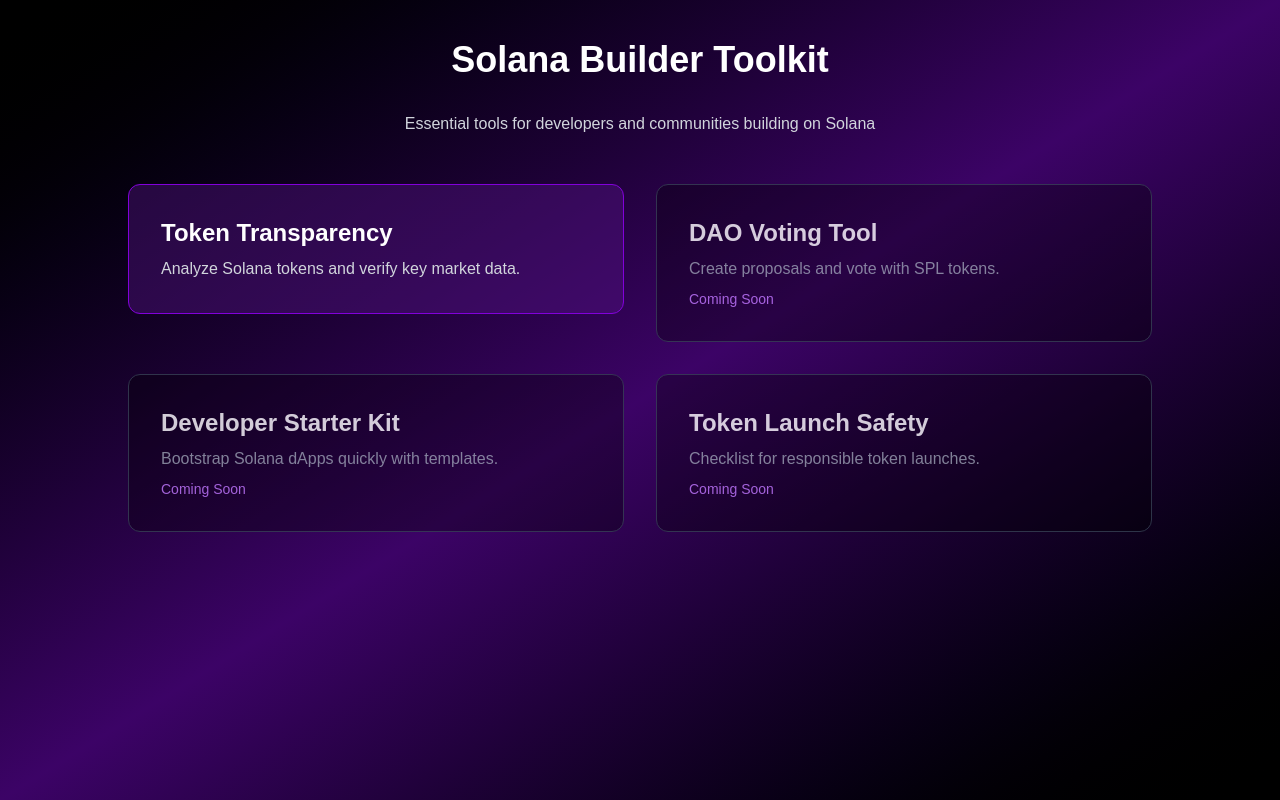
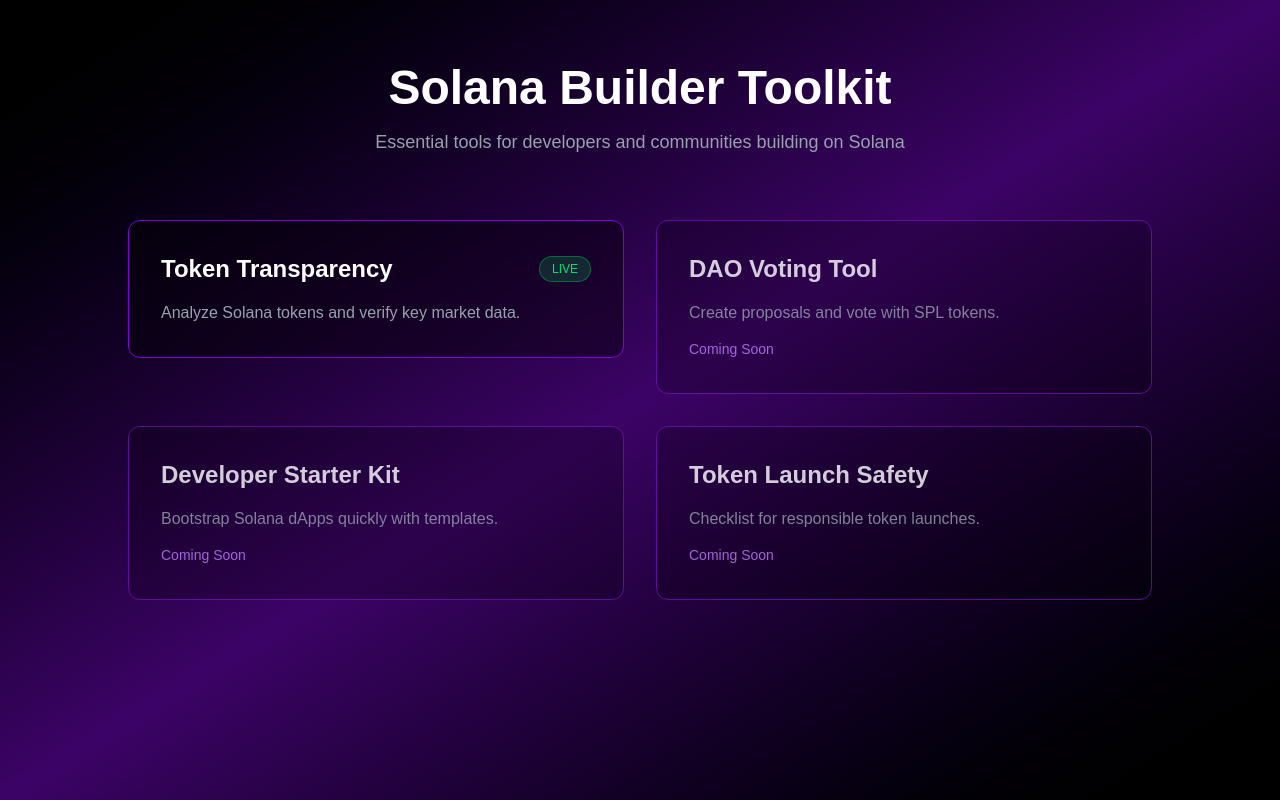
Before and after one commit to calebadekunle/solana-builder-toolkit, a Next.js app: page /dashboard in a window 1280 px wide. Built offline with nearby package versions, Linux system fonts and the light colour scheme.

Commit message:
Improved dashboard UI and added LIVE badge

```diff
--- a/app/dashboard/page.tsx
+++ b/app/dashboard/page.tsx
@@ -1,71 +1,107 @@
+"use client";
+
+import Link from "next/link";
+
 export default function Dashboard() {
   return (
-    <div className="min-h-screen bg-gradient-to-br from-black via-purple-950 to-black text-white p-10">
+    <div className="min-h-screen bg-gradient-to-br from-black via-purple-950 to-black text-white px-6 py-16">
 
-      <h1 className="text-4xl font-bold mb-8 text-center">
+      {/* HEADER */}
+
+      <div className="text-center max-w-3xl mx-auto mb-16">
+
+        <h1 className="text-4xl md:text-5xl font-bold mb-4">
           Solana Builder Toolkit
         </h1>
 
-      <p className="text-center text-gray-300 mb-12">
+        <p className="text-gray-400 text-lg">
           Essential tools for developers and communities building on Solana
         </p>
 
+      </div>
+
+      {/* TOOL GRID */}
+
       <div className="grid grid-cols-1 md:grid-cols-2 gap-8 max-w-5xl mx-auto">
 
-        <a href="/token-checker">
-          <div className="bg-purple-900/40 border border-purple-700 rounded-xl p-8 hover:bg-purple-800 transition cursor-pointer">
+        {/* TOKEN TRANSPARENCY */}
 
-            <h2 className="text-2xl font-semibold mb-2">
+        <Link href="/token-checker">
+
+          <div className="group cursor-pointer rounded-xl border border-purple-700 bg-black/40 backdrop-blur-md p-8 hover:border-purple-400 hover:shadow-lg hover:shadow-purple-900/40 transition">
+
+            <div className="flex items-center justify-between mb-4">
+
+              <h2 className="text-2xl font-semibold">
                 Token Transparency
               </h2>
 
-            <p className="text-gray-300">
+              <span className="text-xs px-3 py-1 rounded-full bg-green-500/20 text-green-400 border border-green-500/40">
+                LIVE
+              </span>
+
+            </div>
+
+            <p className="text-gray-400">
               Analyze Solana tokens and verify key market data.
             </p>
 
           </div>
-        </a>
 
-        <div className="bg-black/40 border border-gray-700 rounded-xl p-8 opacity-80">
-          <h2 className="text-2xl font-semibold mb-2">
+        </Link>
+
+        {/* DAO TOOL */}
+
+        <div className="rounded-xl border border-purple-800 bg-black/30 p-8 opacity-80">
+
+          <h2 className="text-2xl font-semibold mb-4">
             DAO Voting Tool
           </h2>
 
-          <p className="text-gray-400">
+          <p className="text-gray-400 mb-3">
             Create proposals and vote with SPL tokens.
           </p>
 
-          <p className="text-sm mt-2 text-purple-400">
+          <span className="text-sm text-purple-400">
             Coming Soon
-          </p>
+          </span>
+
         </div>
 
-        <div className="bg-black/40 border border-gray-700 rounded-xl p-8 opacity-80">
-          <h2 className="text-2xl font-semibold mb-2">
+        {/* DEV STARTER */}
+
+        <div className="rounded-xl border border-purple-800 bg-black/30 p-8 opacity-80">
+
+          <h2 className="text-2xl font-semibold mb-4">
             Developer Starter Kit
           </h2>
 
-          <p className="text-gray-400">
+          <p className="text-gray-400 mb-3">
             Bootstrap Solana dApps quickly with templates.
           </p>
 
-          <p className="text-sm mt-2 text-purple-400">
+          <span className="text-sm text-purple-400">
             Coming Soon
-          </p>
+          </span>
+
         </div>
 
-        <div className="bg-black/40 border border-gray-700 rounded-xl p-8 opacity-80">
-          <h2 className="text-2xl font-semibold mb-2">
+        {/* TOKEN SAFETY */}
+
+        <div className="rounded-xl border border-purple-800 bg-black/30 p-8 opacity-80">
+
+          <h2 className="text-2xl font-semibold mb-4">
             Token Launch Safety
           </h2>
 
-          <p className="text-gray-400">
+          <p className="text-gray-400 mb-3">
             Checklist for responsible token launches.
           </p>
 
-          <p className="text-sm mt-2 text-purple-400">
+          <span className="text-sm text-purple-400">
             Coming Soon
-          </p>
+          </span>
+
         </div>
 
       </div>
```
Lines whose indentation alone changed are shown as unchanged.
